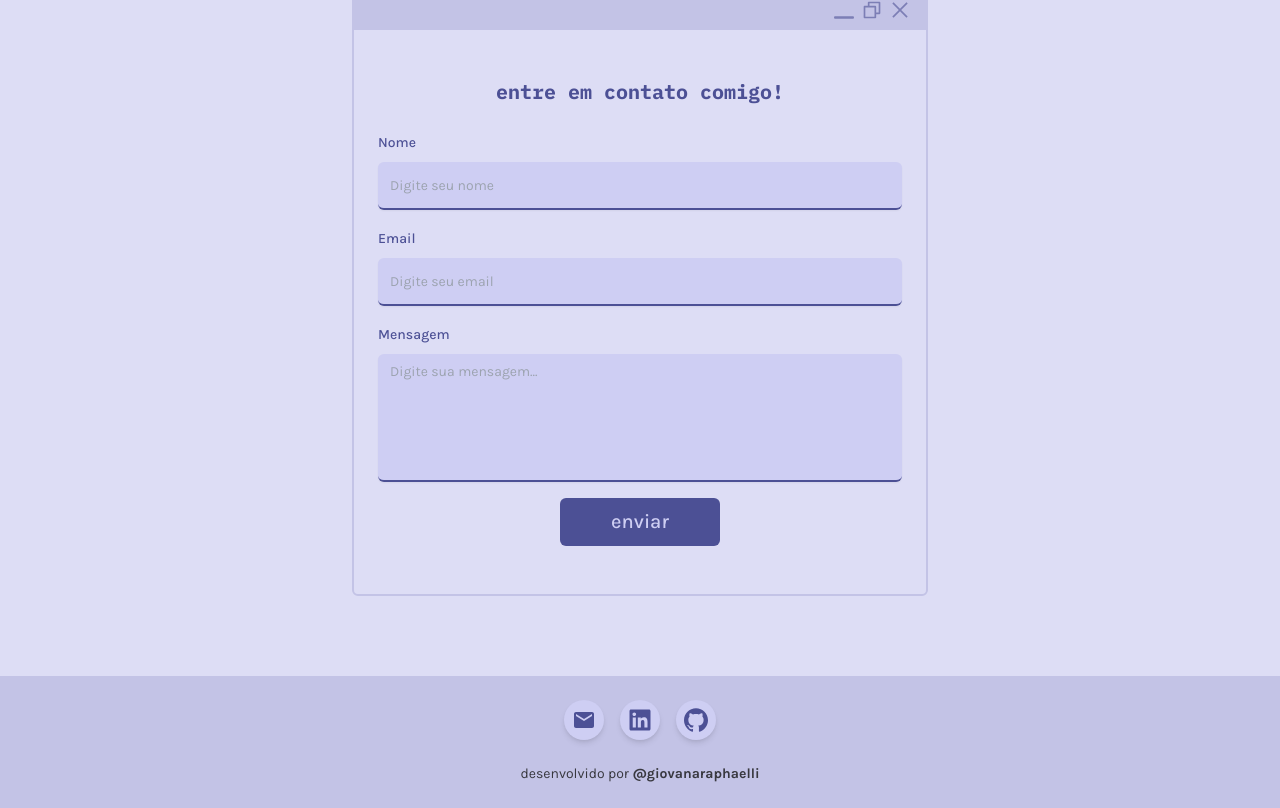
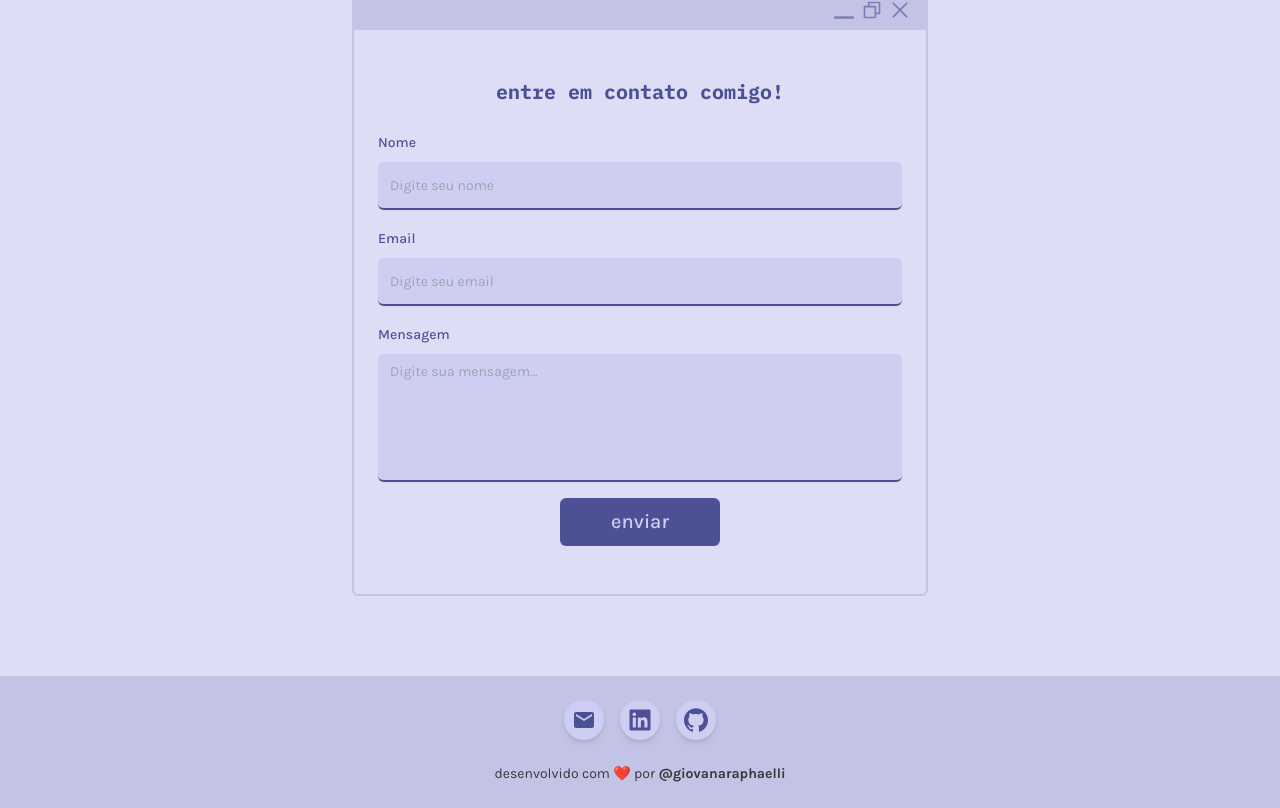
Before and after one commit to giovanaraphaelli/portfolio, a React (Vite) app: page / in a window 1280 px wide. Shown: the part 2706-3514 px from the top of the page. Built offline with nearby package versions, Linux system fonts and the light colour scheme; no server answers.

Commit message:
feat: update footer text to include a heart emoji

```diff
--- a/src/pages/footer/index.tsx
+++ b/src/pages/footer/index.tsx
@@ -28,7 +28,7 @@ export function Footer() {
           />
         </div>
         <p className="text-mono text-sm text-light-text dark:text-dark-text">
-          desenvolvido por
+          desenvolvido com ❤️ por
           <span className="font-bold"> @giovanaraphaelli</span>
         </p>
       </div>
```
